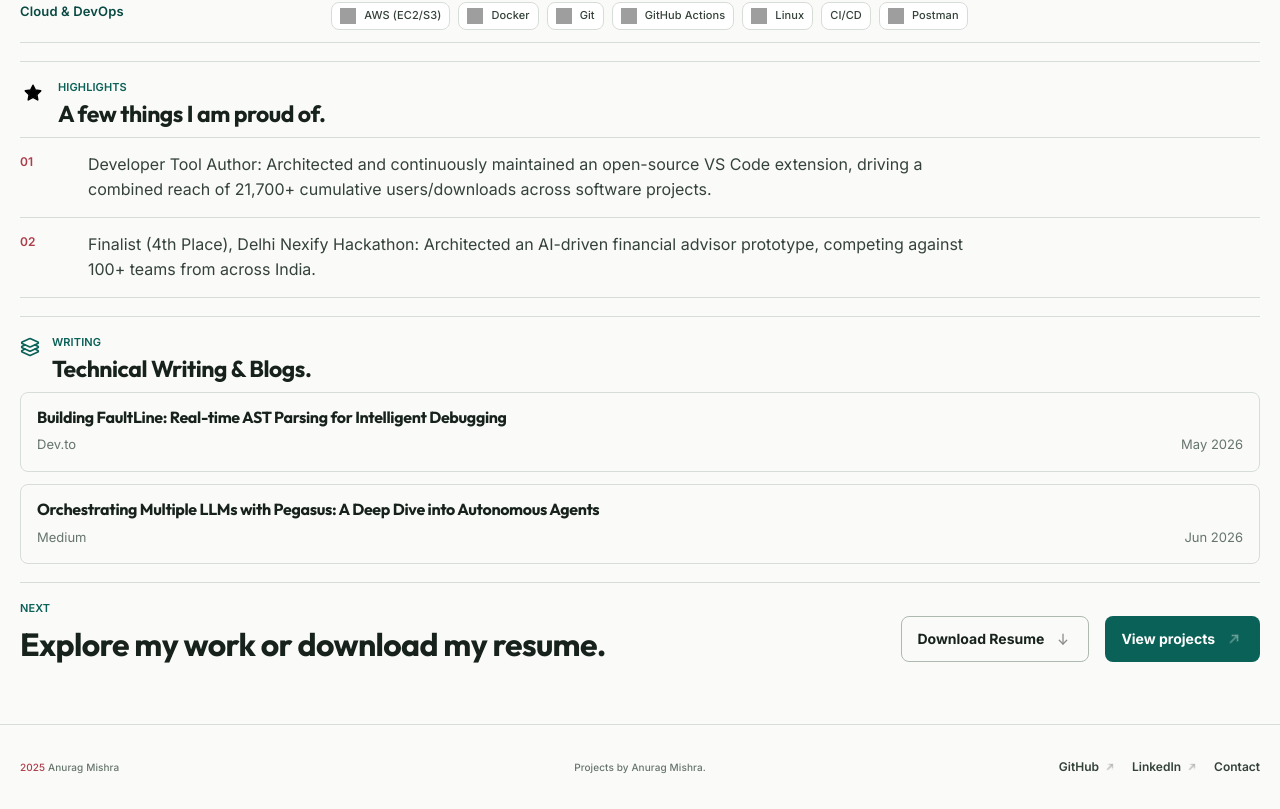
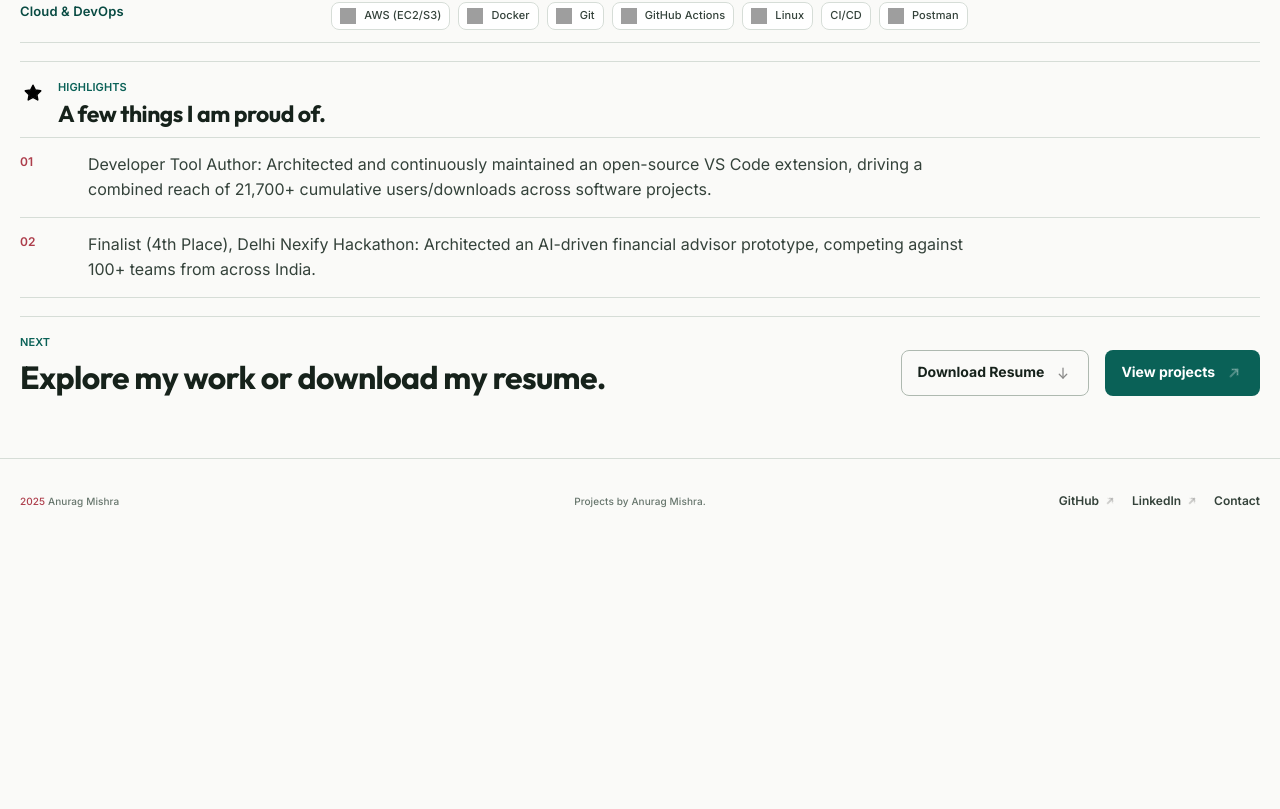
Before and after one commit to 4nur4gmishr4/TerminalPortfolio, a React (Vite) app: page /profile in a window 1280 px wide. Shown: the part 1527-2336 px from the top of the page. After the commit the page ends 2070 px from the top, so only its background shows below. Built offline with nearby package versions, Linux system fonts and the light colour scheme; grey boxes are pictures that could not be loaded; the HTML template or start-up script is replaced by a standard one.

Commit message:
fix: correct github repo links and remove placeholder articles

```diff
--- a/src/pages/Profile.tsx
+++ b/src/pages/Profile.tsx
@@ -166,34 +166,6 @@ const Profile = () => {
         </ol>
       </section>
 
-      <section className="profile-section profile-section--articles" aria-labelledby="articles-title">
-        <div className="profile-section__heading">
-          <Layers3 size={20} aria-hidden="true" />
-          <div>
-            <p className="eyebrow">Writing</p>
-            <h2 id="articles-title">Technical Writing & Blogs.</h2>
-          </div>
-        </div>
-        <div className="profile-section__items" style={{ display: "flex", flexDirection: "column", gap: "12px" }}>
-          {portfolioData.articles?.map((article) => (
-            <a
-              key={article.title}
-              href={article.url}
-              target="_blank"
-              rel="noreferrer"
-              className="article-link-card"
-              style={{ display: 'block', textDecoration: 'none', color: 'inherit', padding: '16px', border: '1px solid var(--line)', borderRadius: 'var(--radius-xs)', transition: 'background-color 0.2s' }}
-            >
-              <h3 style={{ fontSize: '16px', marginBottom: '8px' }}>{article.title}</h3>
-              <div style={{ display: 'flex', justifyContent: 'space-between', fontSize: '13px', color: 'var(--muted)' }}>
-                <span>{article.platform}</span>
-                <span>{article.date}</span>
-              </div>
-            </a>
-          ))}
-        </div>
-      </section>
-
       <section className="profile-next-step" aria-label="Explore project work or resume">
         <div>
           <p className="eyebrow">Next</p>
--- a/src/types/portfolio.ts
+++ b/src/types/portfolio.ts
@@ -89,7 +89,7 @@ export const portfolioData = {
     email: "anuragmishrasnag06082004@gmail.com",
     linkedin: "https://www.linkedin.com/in/4nur4gmishra",
     github: "https://github.com/4nur4gmishr4",
-    website: "https://anuragsterminalbay.vercel.app",
+    website: "https://portfolioterminal-bay.vercel.app/",
     resume: "/Anurag_s_Resume.pdf",
   },
   metrics: [
@@ -148,24 +148,11 @@ export const portfolioData = {
     "Developer Tool Author: Architected and continuously maintained an open-source VS Code extension, driving a combined reach of 21,700+ cumulative users/downloads across software projects.",
     "Finalist (4th Place), Delhi Nexify Hackathon: Architected an AI-driven financial advisor prototype, competing against 100+ teams from across India.",
   ],
-  articles: [
-    {
-      title: "Building FaultLine: Real-time AST Parsing for Intelligent Debugging",
-      url: "https://dev.to/4nur4gmishr4/building-faultline-real-time-ast-parsing-for-intelligent-debugging",
-      platform: "Dev.to",
-      date: "May 2026"
-    },
-    {
-      title: "Orchestrating Multiple LLMs with Pegasus: A Deep Dive into Autonomous Agents",
-      url: "https://medium.com/@4nur4gmishr4/orchestrating-multiple-llms-with-pegasus",
-      platform: "Medium",
-      date: "Jun 2026"
-    }
-  ],
+
   links: [
     { label: "GitHub", href: "https://github.com/4nur4gmishr4" },
     { label: "LinkedIn", href: "https://www.linkedin.com/in/4nur4gmishra" },
-    { label: "Portfolio", href: "https://anuragsterminalbay.vercel.app" },
+    { label: "Portfolio", href: "https://portfolioterminal-bay.vercel.app/" },
   ] satisfies ProfileLink[],
 };
 
@@ -212,8 +199,7 @@ export const projects: Project[] = [
     ],
     architecture: ["VS Code", "Find the failed command or code error", "Choose a code helper", "Show a clear next step"],
     links: [
-      { label: "GitHub", href: "https://github.com/4nur4gmishr4/vscode-faultline-Extension", type: "github" },
-      { label: "Marketplace", href: "https://marketplace.visualstudio.com/items?itemName=4nur4gmishr4.faultline", type: "marketplace" },
+      { label: "GitHub", href: "https://github.com/4nur4gmishr4/vscode-FaultLine-Extension", type: "github" },
       { label: "Product site source", href: "https://github.com/4nur4gmishr4/Faultline.site", type: "github" },
     ],
   },
@@ -307,7 +293,7 @@ export const projects: Project[] = [
     ],
     stack: ["Flask", "Python", "PostgreSQL", "SQLAlchemy", "Gemini API", "Docker"],
     architecture: ["Get market data", "Store account data", "Review spending", "Show a simple summary"],
-    links: [{ label: "GitHub (private)", href: "https://github.com/4nur4gmishr4/SmartMoney", type: "github" }],
+    links: [{ label: "GitHub (private)", href: "https://github.com/4nur4gmishr4/Smart-Money", type: "github" }],
   },
   {
     slug: "brothers-fitness",
```
